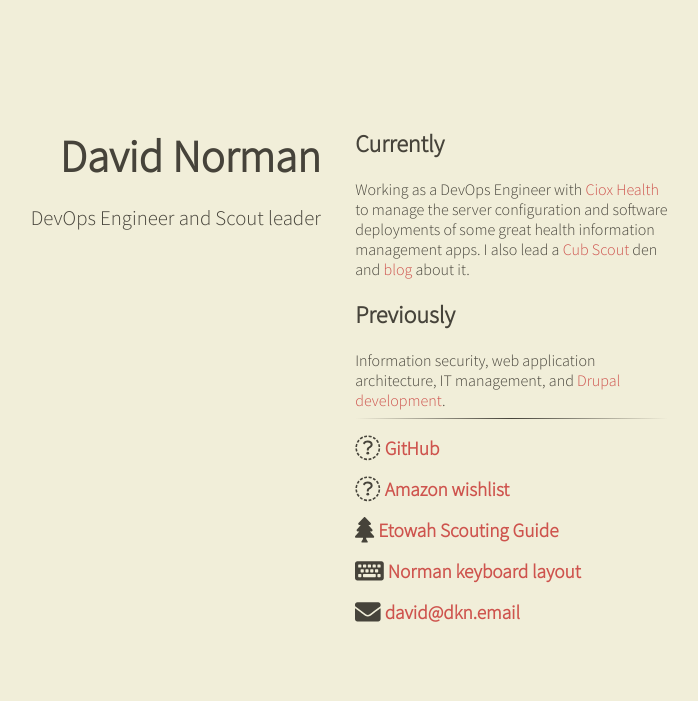
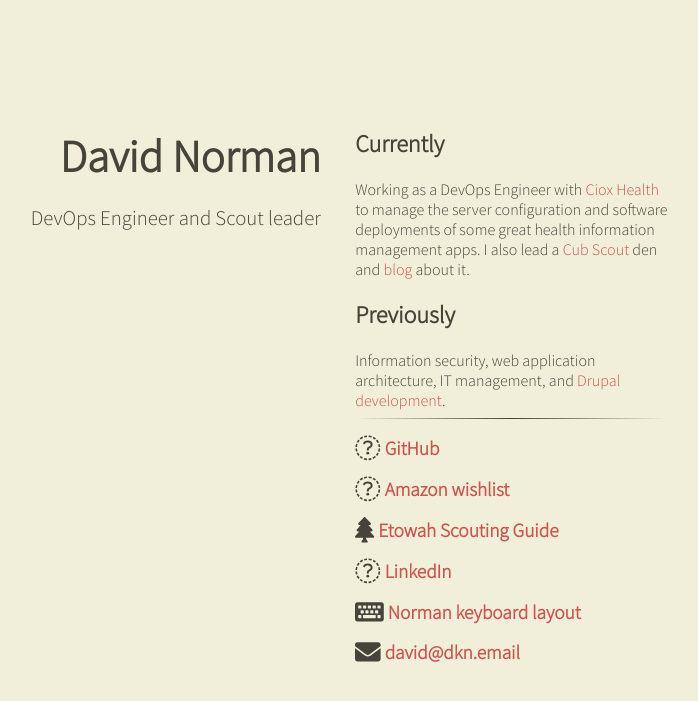
Before and after one commit to deekayen/dkn.github.io, a Jekyll site: the page built from index.html, in a window 1280 px wide. Shown: the top 701 px of the page, without its empty margins (312-1010 px from the left). Built offline with Jekyll 4.4.1, drawn with Linux system fonts in a browser that asks for light colours; nearby versions of some CDN libraries.

Commit message:
Add linkedin.

```diff
--- a/_includes/content.html
+++ b/_includes/content.html
@@ -20,6 +20,10 @@
     <a href="https://etowah-scouting.guide">Etowah Scouting Guide</a>
   </li>
   <li class="main-list-item">
+    <span class="fa fa-linkedin fa-lg main-list-item-icon"></span>
+    <a href="https://www.linkedin.com/in/deekayen/">LinkedIn</a>
+  </li>
+  <li class="main-list-item">
     <span class="fa fa-keyboard fa-lg main-list-item-icon"></span>
     <a href="https://normanlayout.info">Norman keyboard layout</a>
   </li>
```
